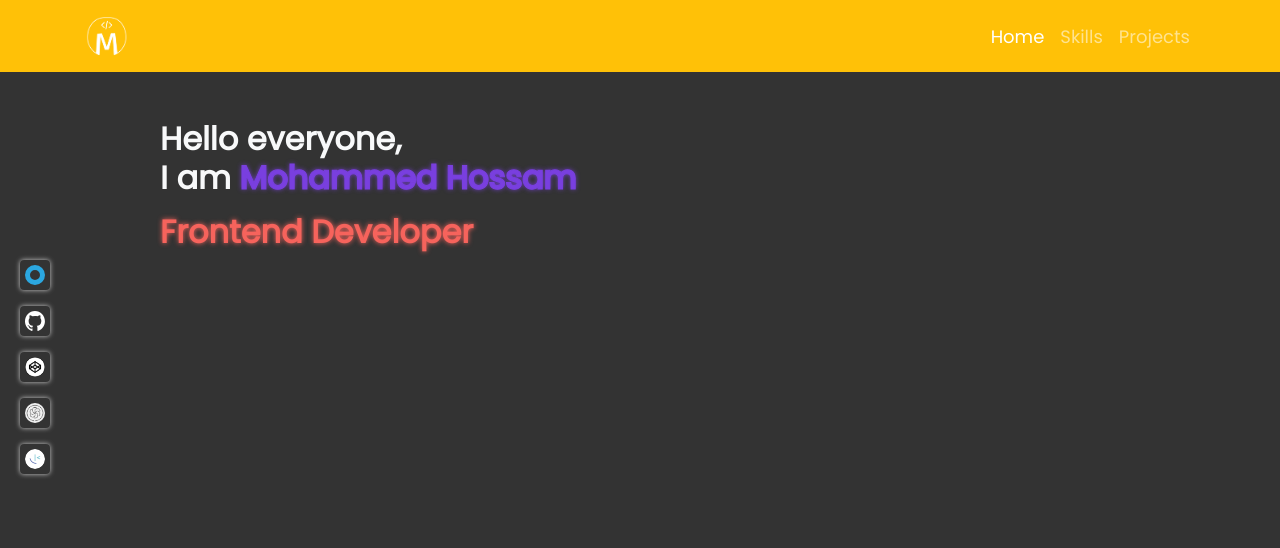
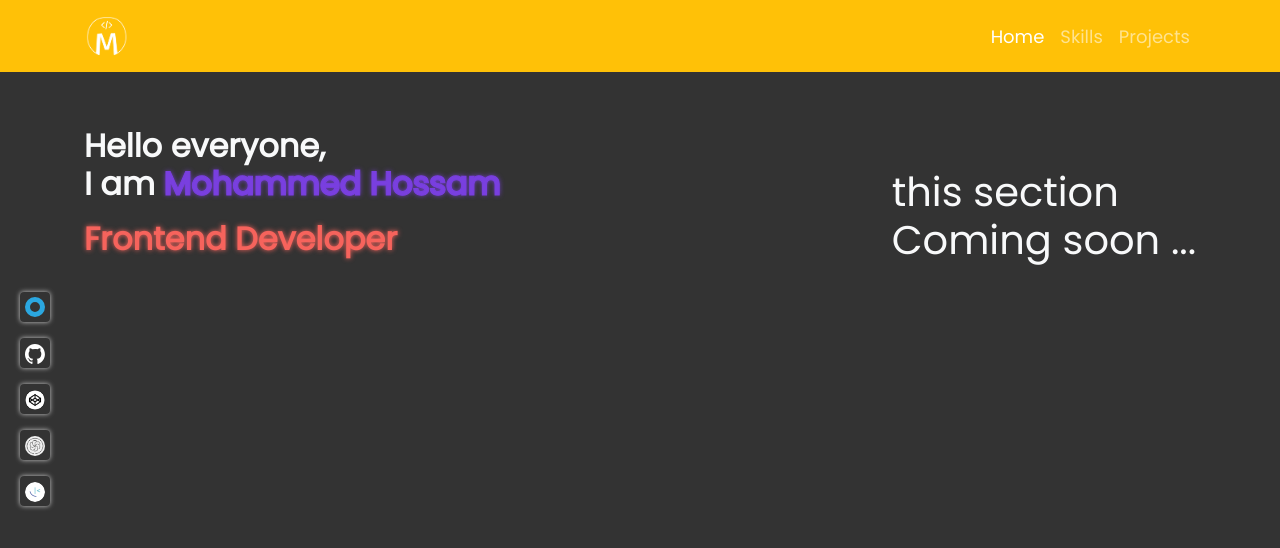
Before and after one commit to 687edf53/My_Profile, a React (Vite) app: page / in a window 1280 px wide. Shown: the top 548 px of the page. Built offline with nearby package versions, Linux system fonts and the light colour scheme.

Commit message:
few updates 2

```diff
--- a/src/Components/Home.jsx
+++ b/src/Components/Home.jsx
@@ -27,8 +27,10 @@ const Home = () => {
         <p>I am <span className="stroke">Mohammed Hossam</span></p>
          <span style={{color: '#F6635C', textShadow: '0 0 5px #F6635C'}}>Frontend Developer</span></h2>
 
-        <div className="languages">
-
+        <div className="languages mt-5">
+          <h1>this section
+            <br />
+             Coming soon ...</h1>
         </div>
       </div>
         <div className="links">
--- a/src/Components/css/Home.css
+++ b/src/Components/css/Home.css
@@ -23,6 +23,7 @@
 .links div {
   position: relative;
   left: 20px;
+  top: 20px;
   width: 30px;
   height: 30px;
   border-radius: 4px;
```
